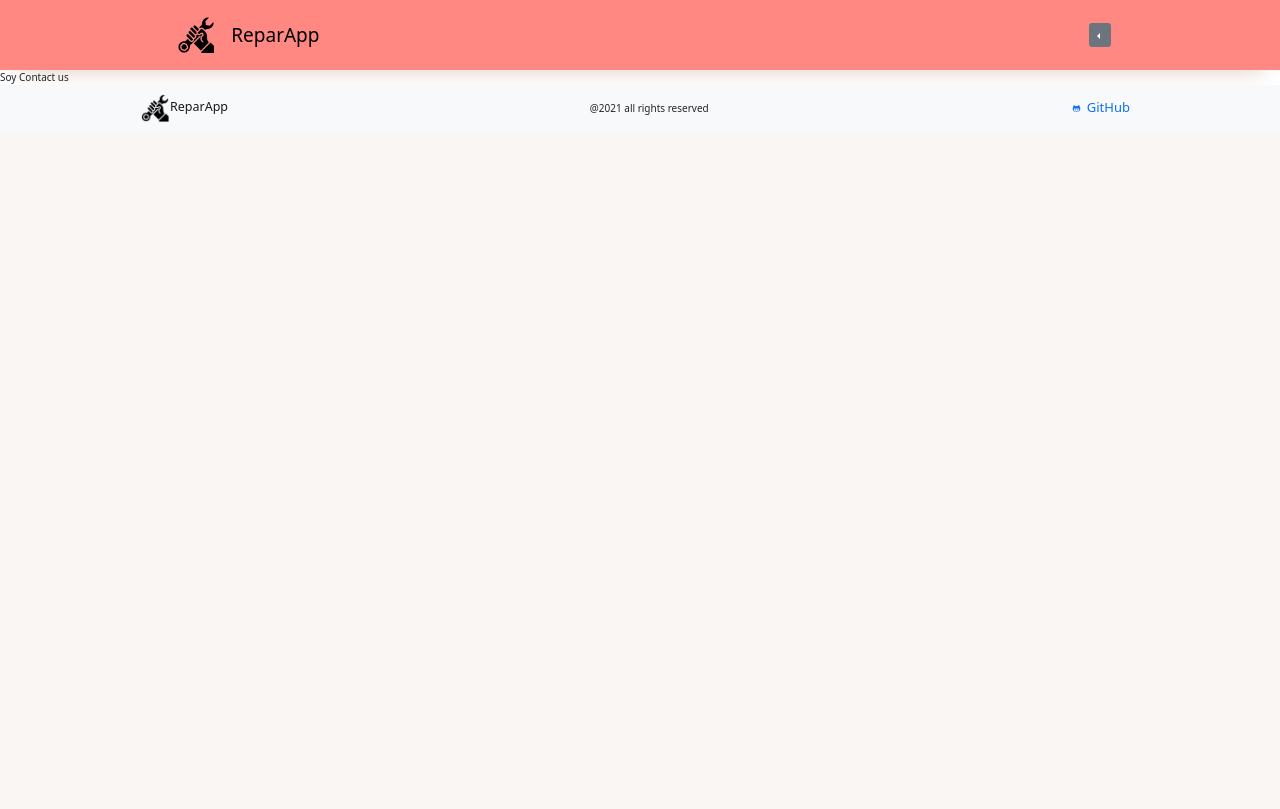
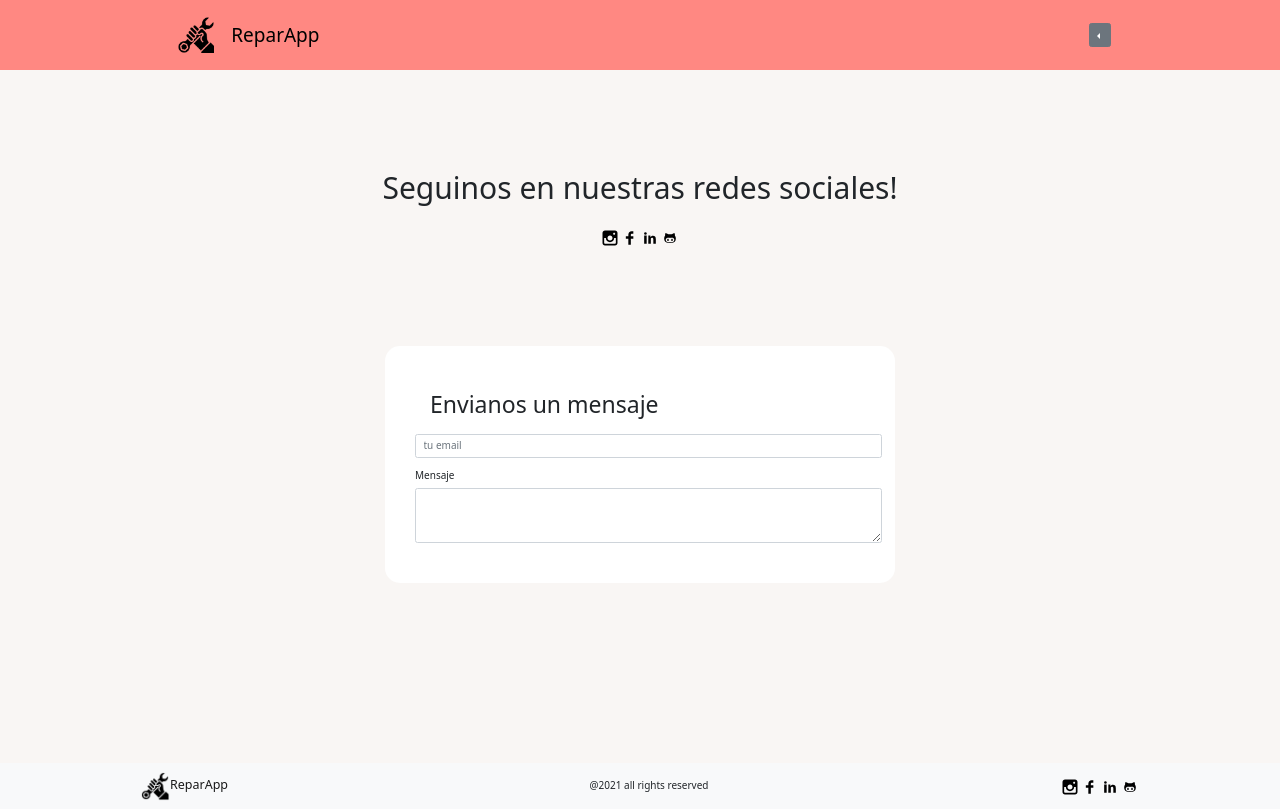
Before and after one commit to MacarenaZalazar/reparApp, a React (Create React App) app in the folder client/: page /contacto in a window 1280 px wide. Built offline with nearby package versions, Linux system fonts and the light colour scheme.

Commit message:
footer styles, social links, contact us

```diff
--- a/client/src/components/Dropdown/DropdownMenu.jsx
+++ b/client/src/components/Dropdown/DropdownMenu.jsx
@@ -19,20 +19,19 @@ const DropdownMenu = ({onClick}) => {
       };
 
     return (
-        <div>
+        <>
         <DropdownButton
-            id='dropdown-button-drop-start'
             drop='start'
             variant="secondary"
             >
-            <BsJustify/>
+            {/* <BsJustify/> */}
             <Dropdown.Item href="/home">Inicio</Dropdown.Item>
             <Dropdown.Item href="/login">Ingresar</Dropdown.Item>
             <Dropdown.Item onClick={showAlert} >Registrarse</Dropdown.Item>
             <Dropdown.Item href="/about">Sobre Nosotr@s</Dropdown.Item>
             <Dropdown.Item href="/contacto">Contacto</Dropdown.Item>
             </DropdownButton>
-        </div>
+        </>
     );
 };
 
--- a/client/src/components/Footer/Footer.jsx
+++ b/client/src/components/Footer/Footer.jsx
@@ -1,12 +1,17 @@
 import React from "react";
 import Logo from "../../utils/wrench.png";
-import { Navbar, Nav, Container } from "react-bootstrap";
-import { TiSocialGithub } from "react-icons/ti";
+import { Navbar, Container } from "react-bootstrap";
+import SocialLinks from "../SocialLinks/SocialLinks";
+import {socialMedia} from '../../utils/reparAppInfo'
+
+
 
 const Footer = () => {
+  const {instagram, facebook, linkedin, github} = socialMedia
+
   return (
     <>
-      <Navbar bg="light" variant="light">
+      <Navbar className='footer' bg="light" variant="light">
         <Container>
           <Navbar.Brand href="#home">
             <img
@@ -18,14 +23,9 @@ const Footer = () => {
             />
             ReparApp
           </Navbar.Brand>
-          <span color="white">@2021 all rights reserved</span>
-          <Nav.Link
-            href="https://github.com/MacarenaZalazar/reparApp"
-            target="_blank"
-          >
-            {" "}
-            <TiSocialGithub /> GitHub
-          </Nav.Link>
+          <span color="white"> @2021 all rights reserved</span>
+          <SocialLinks instagram={instagram} facebook={facebook} linkedin={linkedin} github={github} />
+
         </Container>
       </Navbar>
     </>
--- /dev/null
+++ b/client/src/components/SocialLinks/SocialLinks.jsx
@@ -0,0 +1,20 @@
+import React from 'react';
+import { TiSocialGithub, TiSocialInstagram, TiSocialLinkedin, TiSocialFacebook } from "react-icons/ti";
+import { Link } from 'react-router-dom';
+import {StyledDiv}  from './StyleSocialLinks'
+
+
+const SocialLinks = ({instagram, facebook, linkedin, github}) => {
+
+    return (
+        <StyledDiv>
+            {instagram && <Link to={instagram} target='_blank'><span><TiSocialInstagram/></span></Link> }
+            {facebook && <Link to={facebook} target='_blank'><span><TiSocialFacebook/></span></Link> }
+            {linkedin && <Link to={linkedin} target='_blank'><span><TiSocialLinkedin/></span></Link> }
+            {github && <Link to={github} target='_blank'><span><TiSocialGithub/></span></Link> }
+            <i class="fa fa-github" aria-hidden="false"></i>
+        </StyledDiv>
+    );
+};
+
+export default SocialLinks;
--- /dev/null
+++ b/client/src/components/SocialLinks/StyleSocialLinks.js
@@ -0,0 +1,16 @@
+import styled  from 'styled-components';
+
+export const StyledDiv = styled.div`
+    color: red;
+    display:flex;
+    flex-direction: row;
+    align-items: center;
+    justify-content: space-bewteen;
+    a{
+       color: black;
+       span{
+           font-size: 20px;
+
+           }
+    }
+`
--- a/client/src/containers/ContactUs/ContactUs.jsx
+++ b/client/src/containers/ContactUs/ContactUs.jsx
@@ -1,10 +1,33 @@
 import React from 'react';
+import SocialLinks from '../../components/SocialLinks/SocialLinks';
+import { socialMedia } from '../../utils/reparAppInfo';
+import Form from 'react-bootstrap/Form'
+import { StyledForm, ContactUsContainer } from './stylesContactUs';
 
 const ContactUs = () => {
+    const {instagram, facebook, linkedin, github} =  socialMedia
+
     return (
-        <div>
-            <span>Soy Contact us</span>
-        </div>
+        <>
+       <ContactUsContainer>
+            <h1>Seguinos en nuestras redes sociales!</h1>
+            <div className='socialContact'>
+                <SocialLinks instagram={instagram} facebook={facebook} linkedin={linkedin} github={github} />
+            </div>
+            <Form>
+            <StyledForm>
+                <h3>Envianos un mensaje</h3>
+            <Form.Group className="mb-3" controlId="exampleForm.ControlInput1">
+                <Form.Control type="email" placeholder="tu email" />
+            </Form.Group>
+            <Form.Group className="mb-3" controlId="exampleForm.ControlTextarea1">
+                <Form.Label>Mensaje </Form.Label>
+                <Form.Control as="textarea" rows={3} />
+            </Form.Group>
+            </StyledForm>
+            </Form>
+            </ContactUsContainer>
+    </>
     );
 };
 
--- a/client/src/containers/ContactUs/stylesContactUs.js
+++ b/client/src/containers/ContactUs/stylesContactUs.js
@@ -0,0 +1,29 @@
+import styled from 'styled-components';
+
+export const ContactUsContainer = styled.div`
+padding: 100px;
+display:flex;
+height: 100%;
+justify-content:space-around;
+align-items: center;
+flex-direction: column;
+background-color: #f9f6f4;
+.socialContact{
+    padding: 15px;
+    font-size: 40px
+}
+`
+export const StyledForm = styled.div`
+margin: 80px;
+padding: 30px;
+display:flex;
+flex-direction: column;
+width: 450px;
+background-color: white;
+border-radius: 15px;
+h3{
+    padding: 15px;
+}
+
+
+`
--- a/client/src/index.css
+++ b/client/src/index.css
@@ -60,3 +60,8 @@ a {
 .appContainer {
   height: 100%;
 }
+
+/* .footer{
+  display: flex;
+  align-self: baseline;
+} */
--- a/client/src/utils/infoAbout.js
+++ b/client/src/utils/infoAbout.js
@@ -1,8 +1,8 @@
 export const infoAbout = [
-{ name:'Matías Morrone', img:'', gitHub:'https://github.com/MatiasMorrone', linkedin:'https://www.linkedin.com/in/matias-morrone-979823207/'},
-{ name:'Gabriel Villegas', img:'', gitHub:'https://github.com/gabrieljvillegas', linkedin:'https://www.linkedin.com/in/gabrieljvillegas/'},
-{ name:'Guillermo Borquez', img:'', gitHub:'https://github.com/1244-agustinborquez', linkedin:'https://www.linkedin.com/in/guillermo-agustin-borquez-2a496b209/'},
-{ name:'José Bordato', img:'', gitHub:'https://github.com/bordato87', linkedin:'https://www.linkedin.com/in/jos%C3%A9-bordato-a12104214/'},
-{ name:'Sebastián Francia', img:'', gitHub:'https://github.com/sastiam', linkedin:'https://www.linkedin.com/in/sebastian-chfrancia/'},
-{ name:'Macarena Zalazar', img:'', gitHub:'https://github.com/MacarenaZalazar/', linkedin:'https://www.linkedin.com/in/macarenazalazar/'}
+{ name:'Matías Morrone', img:'https://avatars.githubusercontent.com/u/83367721?v=4', gitHub:'https://github.com/MatiasMorrone', linkedin:'https://www.linkedin.com/in/matias-morrone-979823207/'},
+{ name:'Gabriel Villegas', img:'https://avatars.githubusercontent.com/u/77753478?v=4', gitHub:'https://github.com/gabrieljvillegas', linkedin:'https://www.linkedin.com/in/gabrieljvillegas/'},
+{ name:'Guillermo Borquez', img:'https://avatars.githubusercontent.com/u/83240327?v=4', gitHub:'https://github.com/1244-agustinborquez', linkedin:'https://www.linkedin.com/in/guillermo-agustin-borquez-2a496b209/'},
+{ name:'José Bordato', img:'https://avatars.githubusercontent.com/u/77255396?v=4', gitHub:'https://github.com/bordato87', linkedin:'https://www.linkedin.com/in/jos%C3%A9-bordato-a12104214/'},
+{ name:'Sebastián Francia', img:'https://avatars.githubusercontent.com/u/54696162?v=4', gitHub:'https://github.com/sastiam', linkedin:'https://www.linkedin.com/in/sebastian-chfrancia/'},
+{ name:'Macarena Zalazar', img:'https://avatars.githubusercontent.com/u/82382979?v=4', gitHub:'https://github.com/MacarenaZalazar/', linkedin:'https://www.linkedin.com/in/macarenazalazar/'}
 ]
--- /dev/null
+++ b/client/src/utils/reparAppInfo.js
@@ -0,0 +1 @@
+export const socialMedia = { instagram: 'instagram', facebook:'facebook', linkedin: 'linkedin', github:'github'}
```
